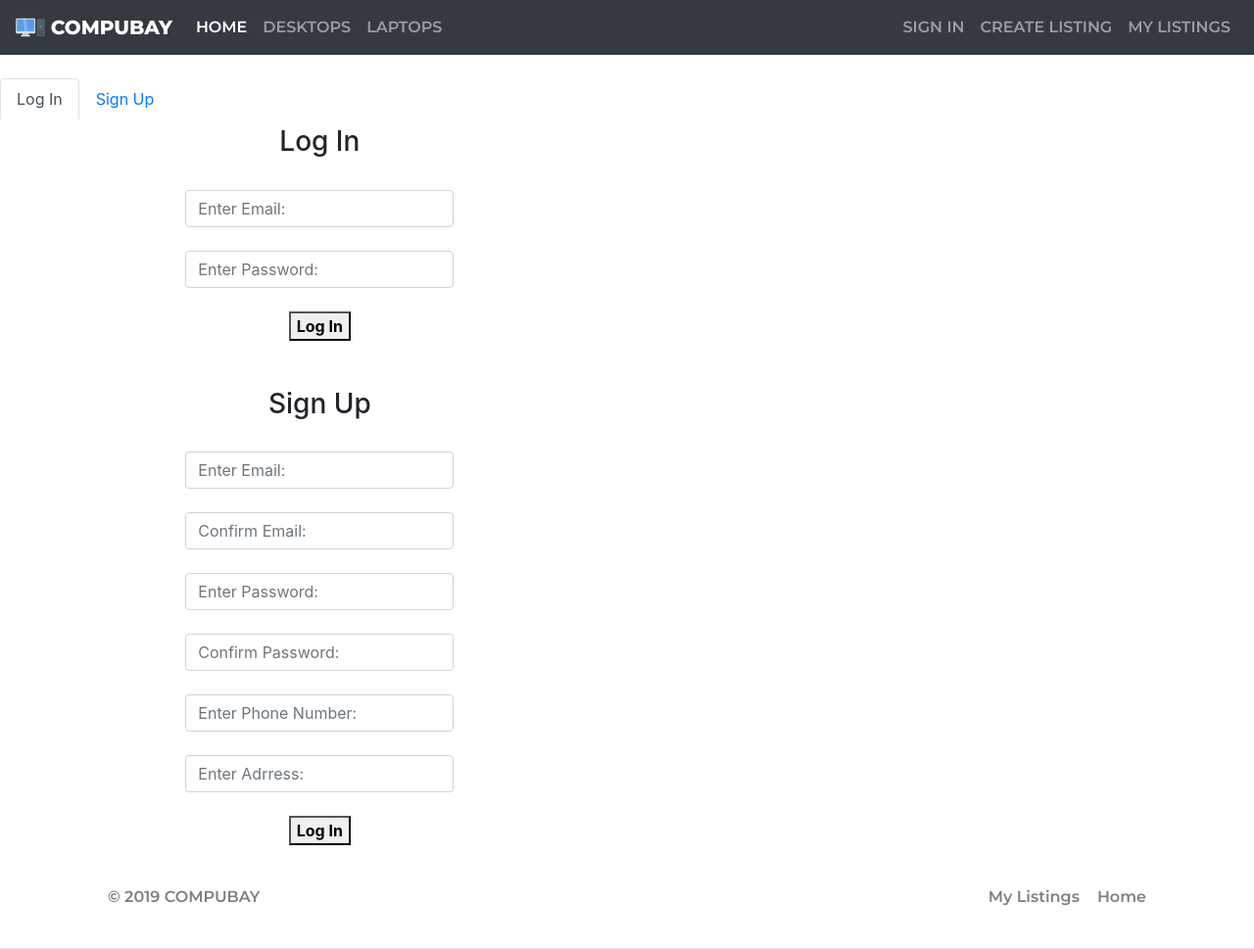
After one commit to Wrdle/IAB207MarketPlace, a Python web app: template marketplace/templates/log_sign.html in a window 1280 px wide. The commit adds this page. Shown: the whole page at 98% size. Run offline with Jinja, Linux system fonts and the light colour scheme; the template is opened without the code that fills it, so the values that code supplies are empty; some libraries are stand-ins or nearby versions.

Commit message:
Added sign in page

```diff
--- a/marketplace/templates/base.html
+++ b/marketplace/templates/base.html
@@ -43,7 +43,7 @@
                 </ul>
                 <ul class="navbar-nav ml-auto">
                     <li class="nav-item">
-                        <a class="nav-link" href="#">SIGN IN <span class="sr-only">(current)</span></a>
+                        <a class="nav-link" href="log_sign.html">SIGN IN <span class="sr-only">(current)</span></a>
                     </li>
                     <li class="nav-item">
                         <a class="nav-link" href="create_item.html">CREATE LISTING</a>
--- /dev/null
+++ b/marketplace/templates/log_sign.html
@@ -0,0 +1,66 @@
+{% extends 'base.html' %}
+
+{% block header %}
+<link rel="stylesheet" href="{{url_for('static', filename='css/search.css')}}">
+{% endblock %}
+
+{% block content %}
+<br>
+
+
+<!--Nav tabs-->
+<ul class="nav nav-tabs" id="myTab" role="tablist">
+  <li class="nav-item">
+    <a class="nav-link active" id="log-in-tab" data-toggle="tab" href="#log-in" role="tab" aria-controls="log-in" aria-selected="true">Log In</a>
+  </li>
+
+  <li class="nav-item">
+    <a class="nav-link" id="sign-up-tab" data-toggle="tab" href="#sign-up" role="tab" aria-controls="sign-up" aria-selected="false">Sign Up</a>
+  </li>
+
+  <div class="tab-content" id="pills-tabContent">
+  <div class="tab-pane fade show active" id="pills-log-in" role="tabpanel" aria-labelledby="pills-log-in-tab"></div>
+  <div class="tab-pane fade" id="pills-sign-up" role="tabpanel" aria-labelledby="pills-sign-up-tab"></div>
+  </div>
+
+  <!-- Tab panes -->
+    <div class="tab-content">
+
+      <!-- Log In pane -->
+      <div align="center" id="log-in" class="container tab-pane active"><br>
+        <br>
+        <h3>Log In</h3>
+        <br>
+        <input type="text" id="search-bar" class="form-control" placeholder="Enter Email:" aria-label="Search" aria-describedby="basic-addon1">
+        <br>
+        <input type="text" id="search-bar" class="form-control" placeholder="Enter Password:" aria-label="Search" aria-describedby="basic-addon1">
+        <br>
+        <button type="submit"><strong>Log In</strong></button>
+      </div>
+
+      <!-- Sign Up pane -->
+      <div align="center" id="sign-up" class="container tab-pane active"><br>
+        <br>
+        <h3>Sign Up</h3>
+        <br>
+        <input type="text" id="search-bar" class="form-control" placeholder="Enter Email:" aria-label="Search" aria-describedby="basic-addon1">
+        <br>
+        <input type="text" id="search-bar" class="form-control" placeholder="Confirm Email:" aria-label="Search" aria-describedby="basic-addon1">
+        <br>
+        <input type="text" id="search-bar" class="form-control" placeholder="Enter Password:" aria-label="Search" aria-describedby="basic-addon1">
+        <br>
+        <input type="text" id="search-bar" class="form-control" placeholder="Confirm Password:" aria-label="Search" aria-describedby="basic-addon1">
+        <br>
+        <input type="text" id="search-bar" class="form-control" placeholder="Enter Phone Number:" aria-label="Search" aria-describedby="basic-addon1">
+        <br>
+        <input type="text" id="search-bar" class="form-control" placeholder="Enter Adrress:" aria-label="Search" aria-describedby="basic-addon1">
+        <br>
+        <button type="submit"><strong>Log In</strong></button>
+      </div>
+    </div>
+
+
+
+
+
+{% endblock %}
--- a/marketplace/views.py
+++ b/marketplace/views.py
@@ -10,3 +10,7 @@ def index():
 @bp.route('/search')
 def search():
     return render_template('search.html')
+
+@bp.route('/log_sign')
+def log_sign():
+    return render_template('log_sign.html')
```
Also changed, not shown: 4 other files.
